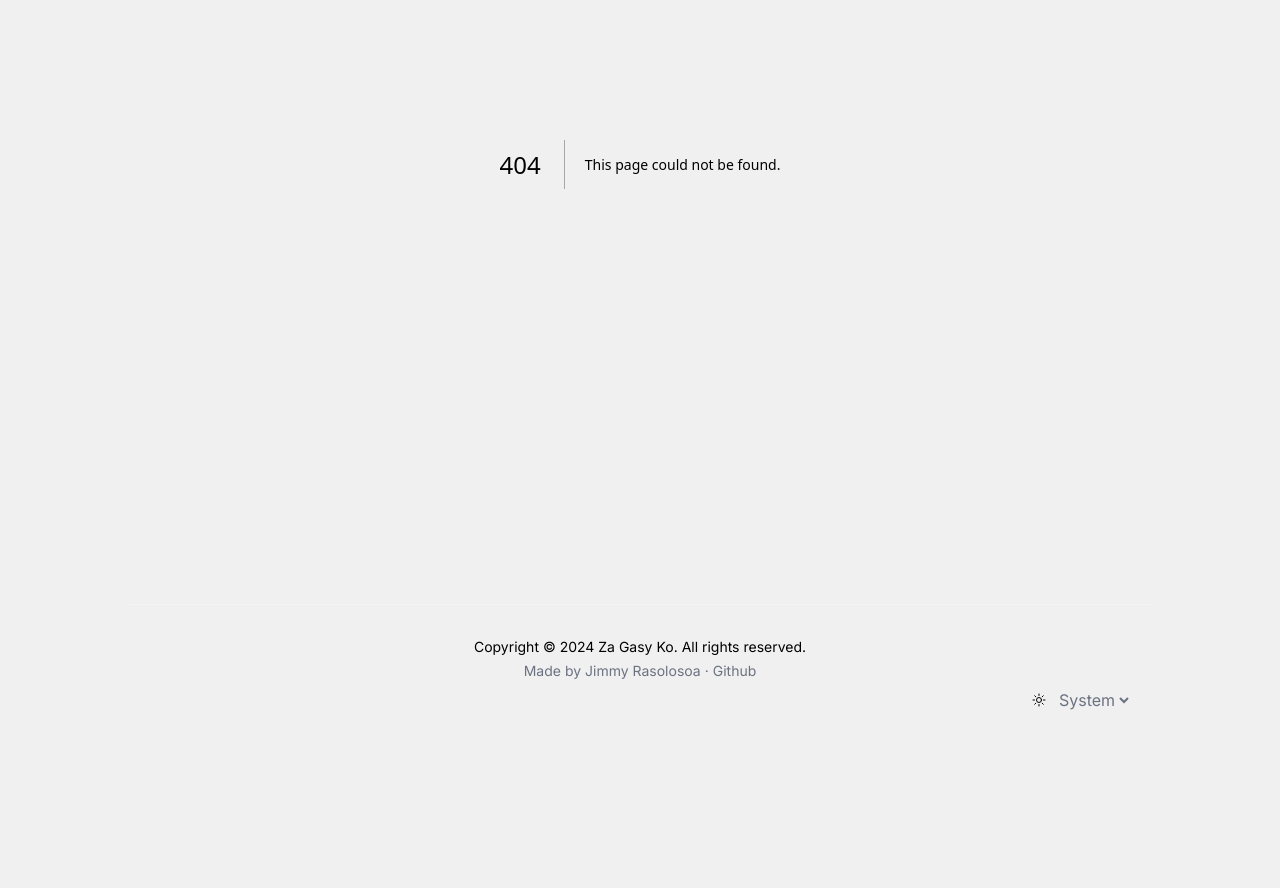
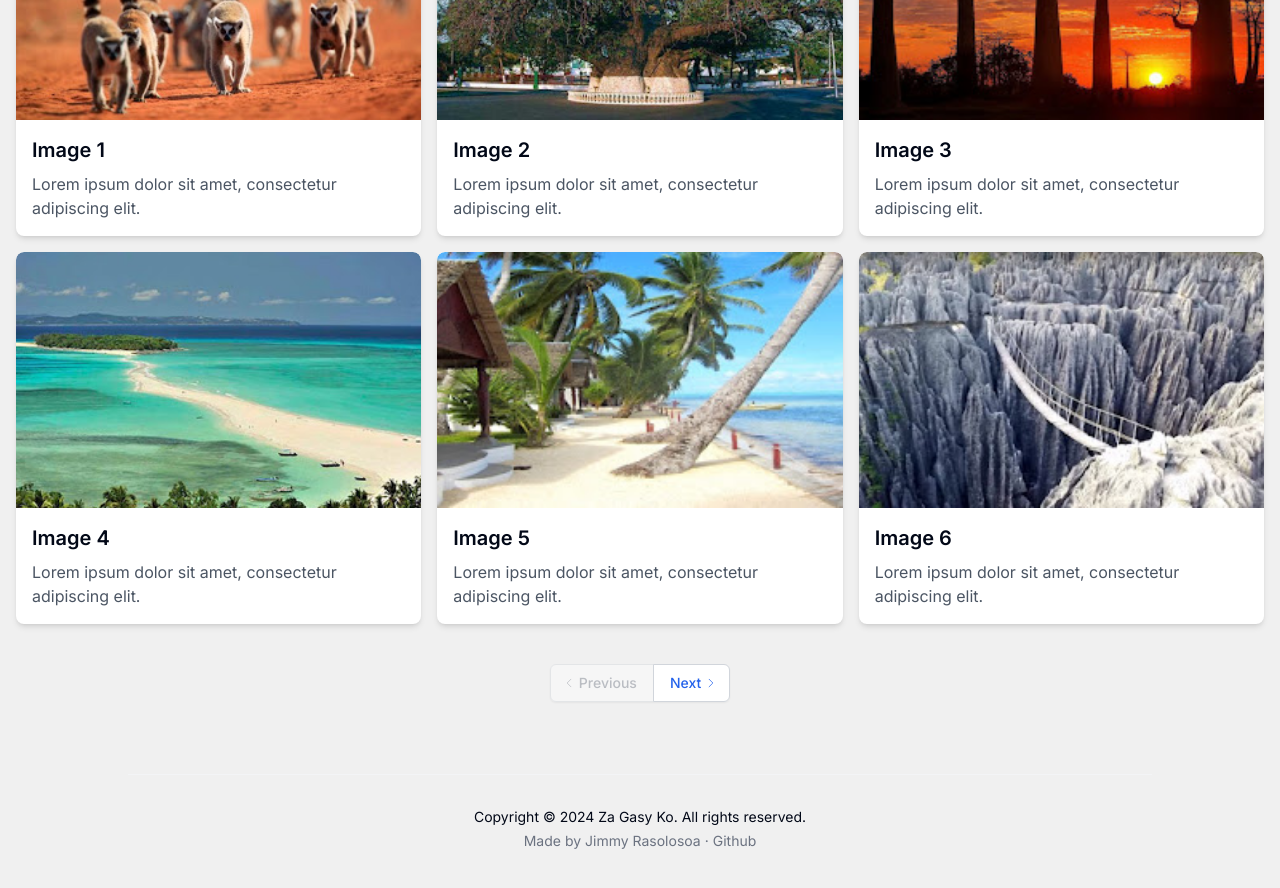
Before and after one commit to Lapocalypsie/blogzagasyko, a Next.js app: page /gallery in a window 1280 px wide. Before the commit this address had no page. Shown: the part 500-1388 px from the top of the page. Before the commit the page ends 1243 px from the top, so only its background shows below. Built offline with nearby package versions, Linux system fonts and the light colour scheme.

Commit message:
refactor: Remove unused code in footer component

```diff
--- /dev/null
+++ b/app/(Navigation)/gallery/page.tsx
@@ -0,0 +1,156 @@
+"use client";
+import React, { useState, useEffect } from "react";
+import Image from "next/image";
+
+const GalleryPage = () => {
+  const allImages = [
+    { src: "/madaLandscape/Berenty.jpg", alt: "Image 1" },
+    { src: "/madaLandscape/majunga-baobab.jpg", alt: "Image 2" },
+    { src: "/madaLandscape/Morondava Baobab.jpg", alt: "Image 3" },
+    { src: "/madaLandscape/Nosy-Be-.jpg", alt: "Image 4" },
+    { src: "/madaLandscape/Sainte Marie.jpg", alt: "Image 5" },
+    { src: "/madaLandscape/Tsingy - Copy.jpg", alt: "Image 6" },
+    { src: "/madaLandscape/Berenty.jpg", alt: "Image 1" },
+    { src: "/madaLandscape/majunga-baobab.jpg", alt: "Image 2" },
+    { src: "/madaLandscape/Morondava Baobab.jpg", alt: "Image 3" },
+    { src: "/madaLandscape/Nosy-Be-.jpg", alt: "Image 4" },
+    { src: "/madaLandscape/Sainte Marie.jpg", alt: "Image 5" },
+    { src: "/madaLandscape/Tsingy - Copy.jpg", alt: "Image 6" },
+    { src: "/madaLandscape/Berenty.jpg", alt: "Image 1" },
+    { src: "/madaLandscape/majunga-baobab.jpg", alt: "Image 2" },
+    { src: "/madaLandscape/Morondava Baobab.jpg", alt: "Image 3" },
+    { src: "/madaLandscape/Nosy-Be-.jpg", alt: "Image 4" },
+    { src: "/madaLandscape/Sainte Marie.jpg", alt: "Image 5" },
+    { src: "/madaLandscape/Tsingy - Copy.jpg", alt: "Image 6" },
+    { src: "/madaLandscape/Berenty.jpg", alt: "Image 1" },
+    { src: "/madaLandscape/majunga-baobab.jpg", alt: "Image 2" },
+    { src: "/madaLandscape/Morondava Baobab.jpg", alt: "Image 3" },
+    { src: "/madaLandscape/Nosy-Be-.jpg", alt: "Image 4" },
+    { src: "/madaLandscape/Sainte Marie.jpg", alt: "Image 5" },
+    { src: "/madaLandscape/Tsingy - Copy.jpg", alt: "Image 6" },
+  ];
+
+  // Pagination state
+  const [currentPage, setCurrentPage] = useState(1);
+  const [currentImages, setCurrentImages] = useState([]);
+  const imagesPerPage = 6; // Number of images per page
+
+  // Pagination logic
+  useEffect(() => {
+    const indexOfLastImage = currentPage * imagesPerPage;
+    const indexOfFirstImage = indexOfLastImage - imagesPerPage;
+    setCurrentImages(allImages.slice(indexOfFirstImage, indexOfLastImage));
+  }, [currentPage]);
+
+  // Function to handle pagination navigation
+  const handleNextPage = () => {
+    setCurrentPage((prevPage) => prevPage + 1);
+  };
+
+  const handlePreviousPage = () => {
+    setCurrentPage((prevPage) => prevPage - 1);
+  };
+
+  return (
+    <div className="container mx-auto px-4 py-8">
+      <h1 className="text-3xl font-bold text-center mb-8">Image Gallery</h1>
+      <div className="grid grid-cols-1 sm:grid-cols-2 md:grid-cols-3 gap-4">
+        {currentImages.map((image, index) => (
+          <div
+            key={index}
+            className="bg-white rounded-lg shadow-md overflow-hidden transition-transform duration-300 hover:scale-105"
+          >
+            <div className="relative h-64">
+              <Image
+                src={image.src}
+                alt={image.alt}
+                layout="fill"
+                objectFit="cover"
+                className="rounded-t-lg"
+              />
+            </div>
+            <div className="p-4">
+              <h2 className="text-xl font-semibold mb-2">{image.alt}</h2>
+              <p className="text-gray-600">
+                Lorem ipsum dolor sit amet, consectetur adipiscing elit.
+              </p>
+            </div>
+          </div>
+        ))}
+      </div>
+
+      {/* Pagination buttons */}
+      <div className="mt-10 flex items-center justify-center">
+        <nav
+          className="isolate inline-flex -space-x-px rounded-md shadow-sm"
+          aria-label="Pagination"
+        >
+          <button
+            onClick={handlePreviousPage}
+            disabled={currentPage === 1}
+            className={`relative inline-flex items-center gap-1 rounded-l-md border border-gray-300 bg-white px-3 py-2 pr-4 text-sm font-medium ${
+              currentPage === 1
+                ? "text-gray-500 hover:bg-gray-50"
+                : "text-blue-600 hover:bg-blue-50"
+            } focus:z-20 ${
+              currentPage === 1
+                ? "disabled:pointer-events-none disabled:opacity-40"
+                : ""
+            } dark:border-gray-500 dark:bg-gray-800 dark:text-gray-300`}
+          >
+            <svg
+              xmlns="http://www.w3.org/2000/svg"
+              fill="none"
+              viewBox="0 0 24 24"
+              strokeWidth="1.5"
+              stroke="currentColor"
+              aria-hidden="true"
+              data-slot="icon"
+              className="h-3 w-3"
+            >
+              <path
+                strokeLinecap="round"
+                strokeLinejoin="round"
+                d="M15.75 19.5 8.25 12l7.5-7.5"
+              ></path>
+            </svg>
+            <span>Previous</span>
+          </button>
+          <button
+            onClick={handleNextPage}
+            disabled={currentImages.length < imagesPerPage}
+            className={`relative inline-flex items-center gap-1 rounded-r-md border border-gray-300 bg-white px-3 py-2 pl-4 text-sm font-medium ${
+              currentImages.length < imagesPerPage
+                ? "text-gray-500 hover:bg-gray-50"
+                : "text-blue-600 hover:bg-blue-50"
+            } focus:z-20 ${
+              currentImages.length < imagesPerPage
+                ? "disabled:pointer-events-none disabled:opacity-40"
+                : ""
+            } dark:border-gray-500 dark:bg-gray-800 dark:text-gray-300`}
+          >
+            <span>Next</span>
+            <svg
+              xmlns="http://www.w3.org/2000/svg"
+              fill="none"
+              viewBox="0 0 24 24"
+              strokeWidth="1.5"
+              stroke="currentColor"
+              aria-hidden="true"
+              data-slot="icon"
+              className="h-3 w-3"
+            >
+              <path
+                strokeLinecap="round"
+                strokeLinejoin="round"
+                d="m8.25 4.5 7.5 7.5-7.5 7.5"
+              ></path>
+            </svg>
+          </button>
+        </nav>
+      </div>
+    </div>
+  );
+};
+
+export default GalleryPage;
--- a/app/components/shared/footer.tsx
+++ b/app/components/shared/footer.tsx
@@ -29,31 +29,6 @@ const Footer = () => {
             className="relative block w-44"
           ></a>
         </div>
-        <div className="inline-flex items-center">
-          <svg
-            xmlns="http://www.w3.org/2000/svg"
-            fill="none"
-            viewBox="0 0 24 24"
-            strokeWidth="1.5"
-            stroke="currentColor"
-            aria-hidden="true"
-            className="w-4 h-4 mr-2"
-          >
-            <path
-              strokeLinecap="round"
-              strokeLinejoin="round"
-              d="M12 3v2.25m6.364.386-1.591 1.591M21 12h-2.25m-.386 6.364-1.591-1.591M12 18.75V21m-4.773-4.227-1.591 1.591M5.25 12H3m4.227-4.773L5.636 5.636M15.75 12a3.75 3.75 0 1 1-7.5 0 3.75 3.75 0 0 1 7.5 0Z"
-            ></path>
-          </svg>
-          <select
-            name="themeSwitch"
-            className="border-none bg-transparent text-gray-500 dark:text-gray-600"
-          >
-            <option value="system">System</option>
-            <option value="dark">Dark</option>
-            <option value="light">Light</option>
-          </select>
-        </div>
       </div>
     </div>
   );
```
